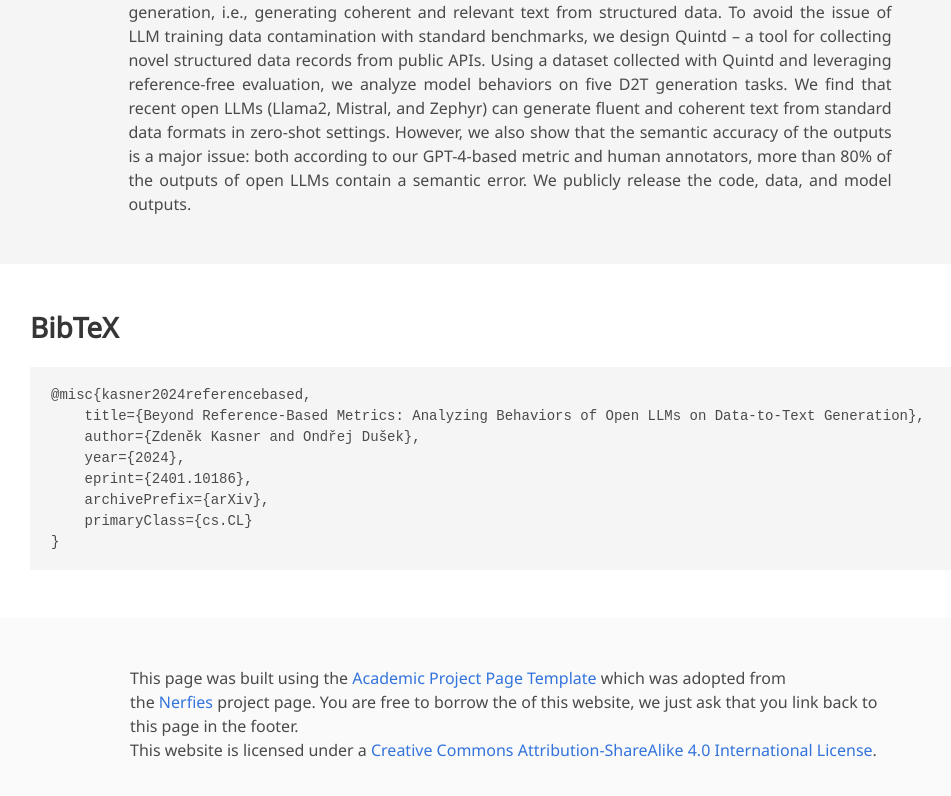
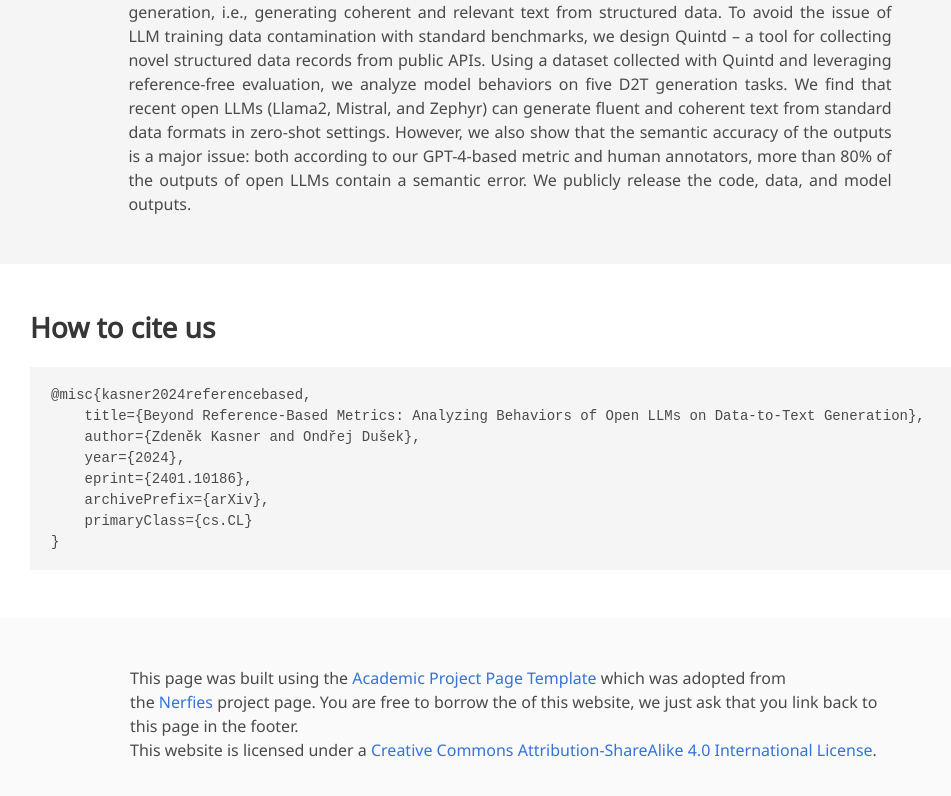
Before and after one commit to d2t-llm/d2t-llm.github.io, a plain HTML site: page index.html in a window 1280 px wide. Shown: the part 1199-1995 px from the top of the page, without its empty margins (130-1081 px from the left). Drawn offline with nearby package versions, Linux system fonts and the light colour scheme; some icons are missing; a web font is replaced by a local one.

Commit message:
Update heading

```diff
--- a/index.html
+++ b/index.html
@@ -196,7 +196,7 @@
   <!--BibTex citation -->
   <section class="section" id="BibTeX">
     <div class="container is-max-desktop content">
-      <h2 class="title">BibTeX</h2>
+      <h2 class="title">How to cite us</h2>
       <pre><code>@misc{kasner2024referencebased,
     title={Beyond Reference-Based Metrics: Analyzing Behaviors of Open LLMs on Data-to-Text Generation},
     author={Zdeněk Kasner and Ondřej Dušek},
```
